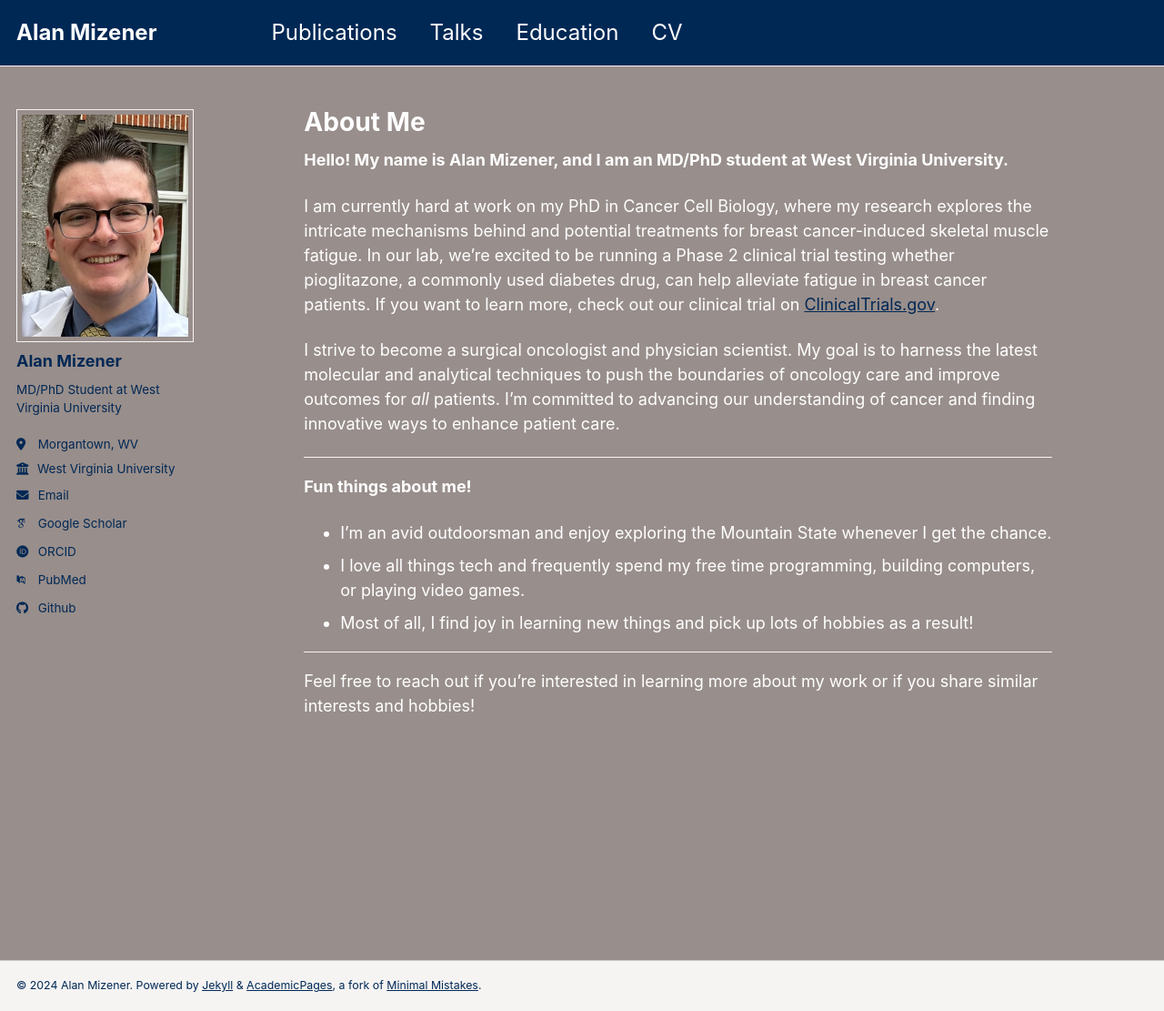
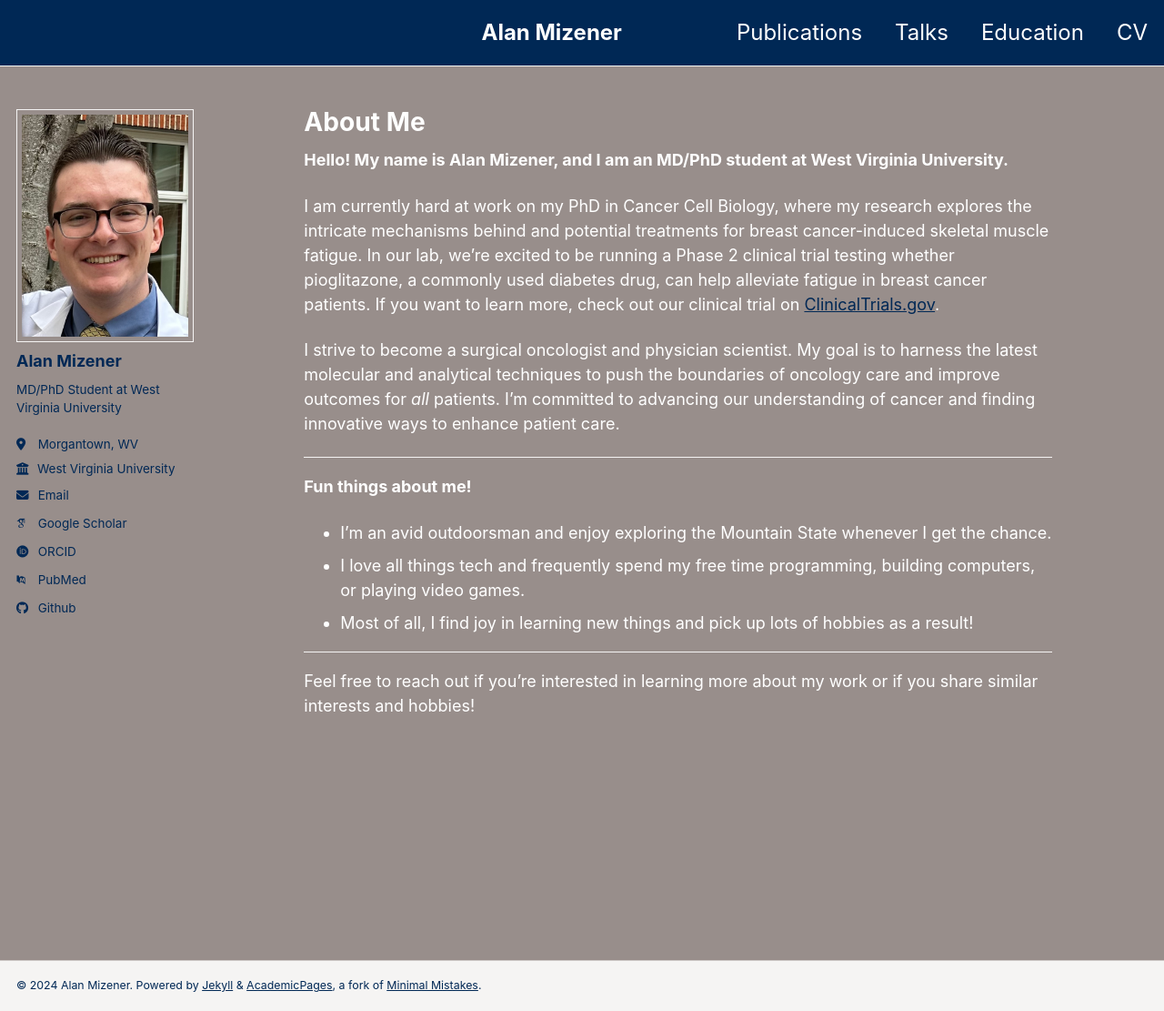
Before and after one commit to admizener/admizener.github.io, a Jekyll site: the page built from _pages/about.md, in a window 1280 px wide and 1111 px high. Shown: the whole window at 91% size. Built offline with Jekyll 4.4.1, drawn with Linux system fonts in a browser that asks for light colours; some web fonts are replaced.

Commit message:
Update _navigation.scss

```diff
--- a/_sass/_navigation.scss
+++ b/_sass/_navigation.scss
@@ -176,6 +176,8 @@
   position: relative;
   min-width: 250px;
   background: $accent-color;
+  display:flex;
+  justify-content: right;
 
   a {
     margin: 0 1rem;
```
